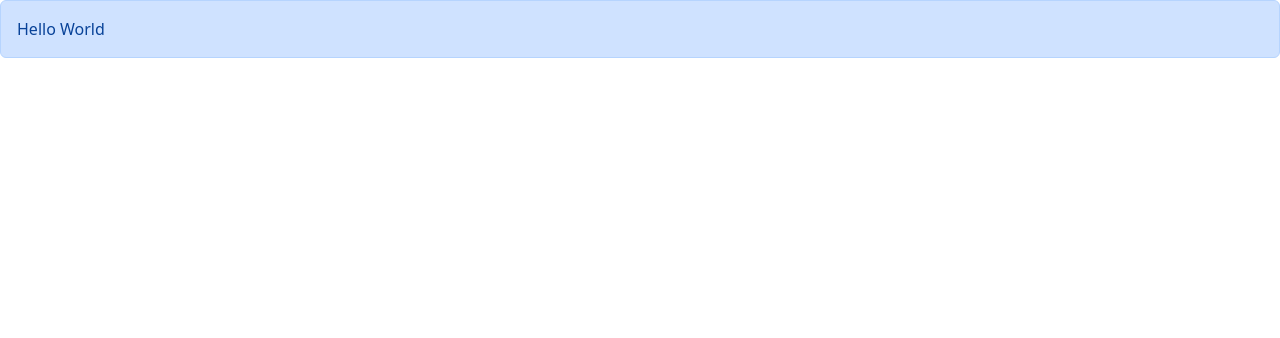
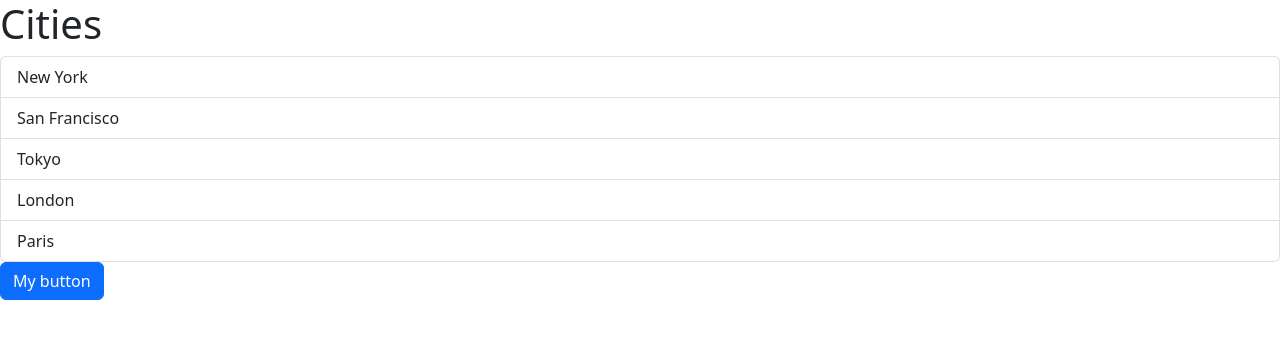
Before and after one commit to MensiPass/ReactBasicComponents, a React (Vite) app: page / in a window 1280 px wide. Shown: the top 338 px of the page. Built offline with nearby package versions, Linux system fonts and the light colour scheme.

Commit message:
Alert and Button components added

```diff
--- a/src/App.tsx
+++ b/src/App.tsx
@@ -1,7 +1,10 @@
 import Alert from "./Components/Alert";
+import Button from "./Components/Button";
 import ListGroup from "./Components/ListGroup";
+import { useState } from "react";
 
 function App() {
+  const [alertVisible, setAlertVisibility] = useState(false);
   let items = ["New York", "San Francisco", "Tokyo", "London", "Paris"];
   const handleSelectItem = (item: string) => {
     console.log(item);
@@ -14,9 +17,19 @@
         onSelectItem={handleSelectItem}
       />
     </div>*/
-    <Alert>
-      Hello <span>World</span>
-    </Alert>
+    <>
+      <ListGroup
+        items={items}
+        heading="Cities"
+        onSelectItem={handleSelectItem}
+      />
+      {alertVisible && (
+        <Alert onClose={() => setAlertVisibility(false)}>
+          Button was clicked so this <span>alert</span> apears
+        </Alert>
+      )}
+      <Button onClick={() => setAlertVisibility(true)}>My button</Button>
+    </>
   );
 }
 
--- a/src/Components/Alert.tsx
+++ b/src/Components/Alert.tsx
@@ -2,10 +2,22 @@
 
 interface Props {
   children: ReactNode;
+  onClose: () => void;
 }
 
-const Alert = ({ children }: Props) => {
-  return <div className="alert alert-primary">{children}</div>;
+const Alert = ({ children, onClose }: Props) => {
+  return (
+    <div className="alert alert-primary alert-dismissible">
+      {children}
+      <button
+        onClick={onClose}
+        type="button"
+        className="btn-close"
+        data-bs-dismiss="alert"
+        aria-label="Close"
+      ></button>
+    </div>
+  );
 };
 
 export default Alert;
--- /dev/null
+++ b/src/Components/Button.tsx
@@ -0,0 +1,15 @@
+import React from "react";
+
+interface Props {
+  children: string;
+  color?: "primary" | "secondary" | "danger";
+  onClick: () => void;
+}
+const Button = ({ children, color = "primary", onClick }: Props) => {
+  return (
+    <button className={"btn btn-" + color} onClick={onClick}>
+      {children}
+    </button>
+  );
+};
+export default Button;
```
